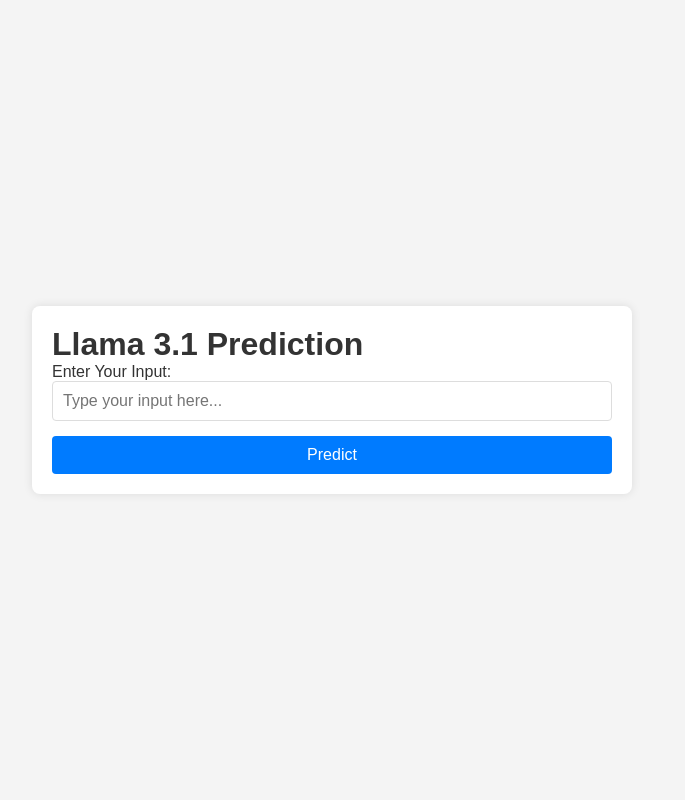
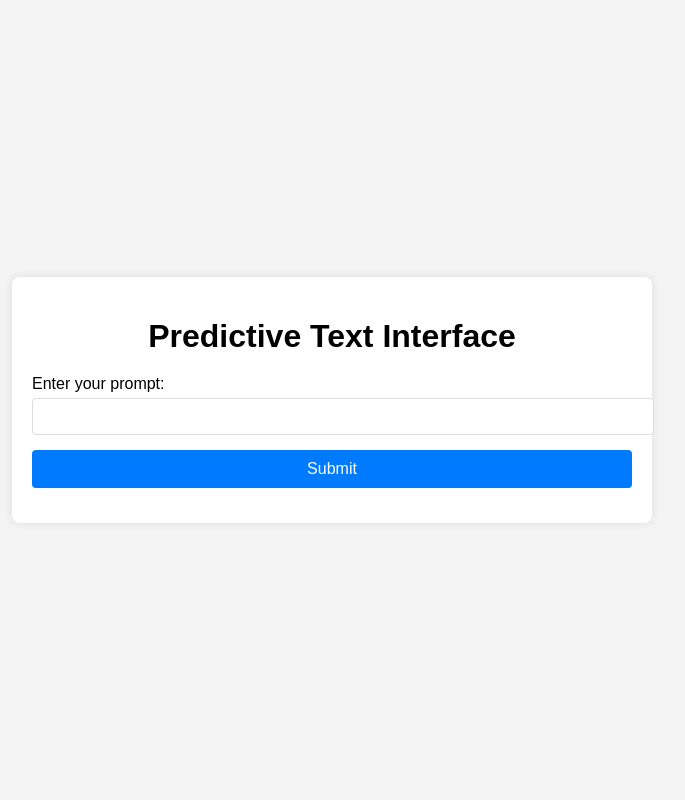
Before and after one commit to umairrkhn/llama3_1_flask, a Flask app: page / in a window 1280 px wide. Shown: the whole page, without its empty margins (308-993 px from the left). Run offline with Flask 3, Linux system fonts and the light colour scheme.

Commit message:
service updated

```diff
--- a/app.py
+++ b/app.py
@@ -3,18 +3,30 @@ import requests
 
 app = Flask(__name__)
 
-# URL of the Cloud Function deployed on Cloud Run
+# URL of your deployed Cloud Function
 CLOUD_FUNCTION_URL = "https://llama31-functions-p6j2ri24ha-uc.a.run.app/predict"
+
 
 @app.route("/", methods=["GET", "POST"])
 def index():
-    prediction = None
+    result = None
     if request.method == "POST":
-        user_input = request.form["user_input"]
-        data = {"instances": {"input_text": user_input}}
-        response = requests.post(CLOUD_FUNCTION_URL, json=data)
-        prediction = response.json().get("predictions")
-    return render_template("index.html", prediction=prediction)
+        user_prompt = request.form.get("prompt")
+        if user_prompt:
+            # Make a POST request to the Cloud Function
+            response = requests.post(
+                CLOUD_FUNCTION_URL, json={"instances": {"prompt": user_prompt}}
+            )
+            if response.status_code == 200:
+                result = response.json().get(
+                    "predictions", ["No predictions available"]
+                )
+            else:
+                result = ["Error: Could not retrieve predictions"]
+        else:
+            result = ["Please enter a prompt."]
+    return render_template("index.html", result=result)
+
 
 if __name__ == "__main__":
     app.run(debug=True, host="0.0.0.0", port=8080)
--- a/static/style.css
+++ /dev/null
@@ -1,79 +0,0 @@
-/* Basic reset */
-* {
-    margin: 0;
-    padding: 0;
-    box-sizing: border-box;
-}
-
-/* Body styling */
-body {
-    font-family: Arial, sans-serif;
-    background-color: #f4f4f4;
-    color: #333;
-    display: flex;
-    justify-content: center;
-    align-items: center;
-    height: 100vh;
-}
-
-/* Container styling */
-.container {
-    background: #fff;
-    border-radius: 8px;
-    box-shadow: 0 0 10px rgba(0, 0, 0, 0.1);
-    padding: 20px;
-    width: 100%;
-    max-width: 600px;
-}
-
-/* Form styling */
-form {
-    display: flex;
-    flex-direction: column;
-}
-
-.form-group {
-    margin-bottom: 15px;
-}
-
-label {
-    font-size: 16px;
-    margin-bottom: 5px;
-}
-
-input[type="text"] {
-    padding: 10px;
-    font-size: 16px;
-    border: 1px solid #ddd;
-    border-radius: 4px;
-    width: 100%;
-}
-
-button {
-    background-color: #007bff;
-    color: white;
-    border: none;
-    padding: 10px;
-    border-radius: 4px;
-    cursor: pointer;
-    font-size: 16px;
-}
-
-button:hover {
-    background-color: #0056b3;
-}
-
-/* Result styling */
-.result {
-    margin-top: 20px;
-}
-
-.result h2 {
-    font-size: 18px;
-    margin-bottom: 10px;
-}
-
-.result p {
-    font-size: 16px;
-    color: #555;
-}
--- a/templates/index.html
+++ b/templates/index.html
@@ -3,23 +3,82 @@
 <head>
     <meta charset="UTF-8">
     <meta name="viewport" content="width=device-width, initial-scale=1.0">
-    <title>Llama 3.1 Predictor</title>
-    <link rel="stylesheet" href="{{ url_for('static', filename='style.css') }}">
+    <title>Predictive Text Interface</title>
+    <style>
+        body {
+            font-family: Arial, sans-serif;
+            background-color: #f4f4f4;
+            margin: 0;
+            padding: 0;
+            display: flex;
+            justify-content: center;
+            align-items: center;
+            height: 100vh;
+        }
+        .container {
+            width: 80%;
+            max-width: 600px;
+            background: #fff;
+            padding: 20px;
+            border-radius: 8px;
+            box-shadow: 0 0 10px rgba(0, 0, 0, 0.1);
+        }
+        h1 {
+            text-align: center;
+            margin-bottom: 20px;
+        }
+        .form-group {
+            margin-bottom: 15px;
+        }
+        .form-group label {
+            display: block;
+            margin-bottom: 5px;
+        }
+        .form-group input[type="text"] {
+            width: 100%;
+            padding: 10px;
+            border-radius: 4px;
+            border: 1px solid #ddd;
+        }
+        .form-group button {
+            width: 100%;
+            padding: 10px;
+            border: none;
+            border-radius: 4px;
+            background-color: #007bff;
+            color: #fff;
+            font-size: 16px;
+            cursor: pointer;
+        }
+        .form-group button:hover {
+            background-color: #0056b3;
+        }
+        .result {
+            margin-top: 20px;
+            padding: 15px;
+            background-color: #e9ecef;
+            border-radius: 4px;
+            box-shadow: 0 0 5px rgba(0, 0, 0, 0.1);
+            white-space: pre-wrap;
+        }
+    </style>
 </head>
 <body>
     <div class="container">
-        <h1>Llama 3.1 Prediction</h1>
-        <form method="POST">
+        <h1>Predictive Text Interface</h1>
+        <form method="post">
             <div class="form-group">
-                <label for="user_input">Enter Your Input:</label>
-                <input type="text" id="user_input" name="user_input" placeholder="Type your input here..." required>
+                <label for="prompt">Enter your prompt:</label>
+                <input type="text" id="prompt" name="prompt" required>
             </div>
-            <button type="submit">Predict</button>
+            <div class="form-group">
+                <button type="submit">Submit</button>
+            </div>
         </form>
-        {% if prediction %}
+        {% if result %}
         <div class="result">
-            <h2>Prediction:</h2>
-            <p>{{ prediction }}</p>
+            <h2>Result:</h2>
+            <pre>{{ result[0] }}</pre>
         </div>
         {% endif %}
     </div>
```
